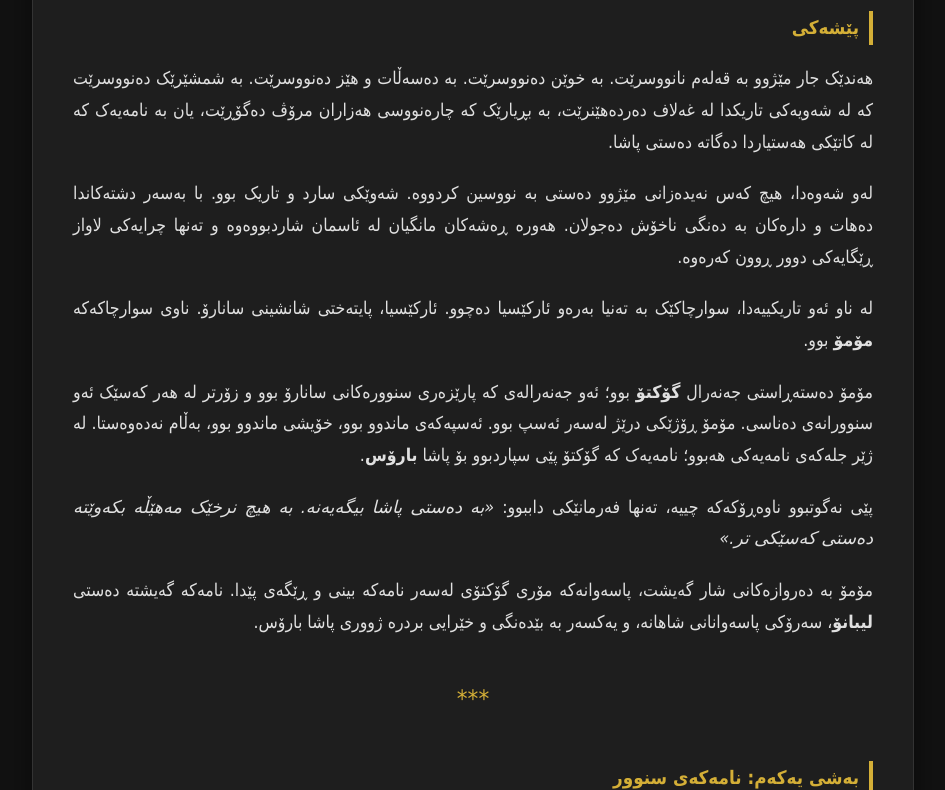
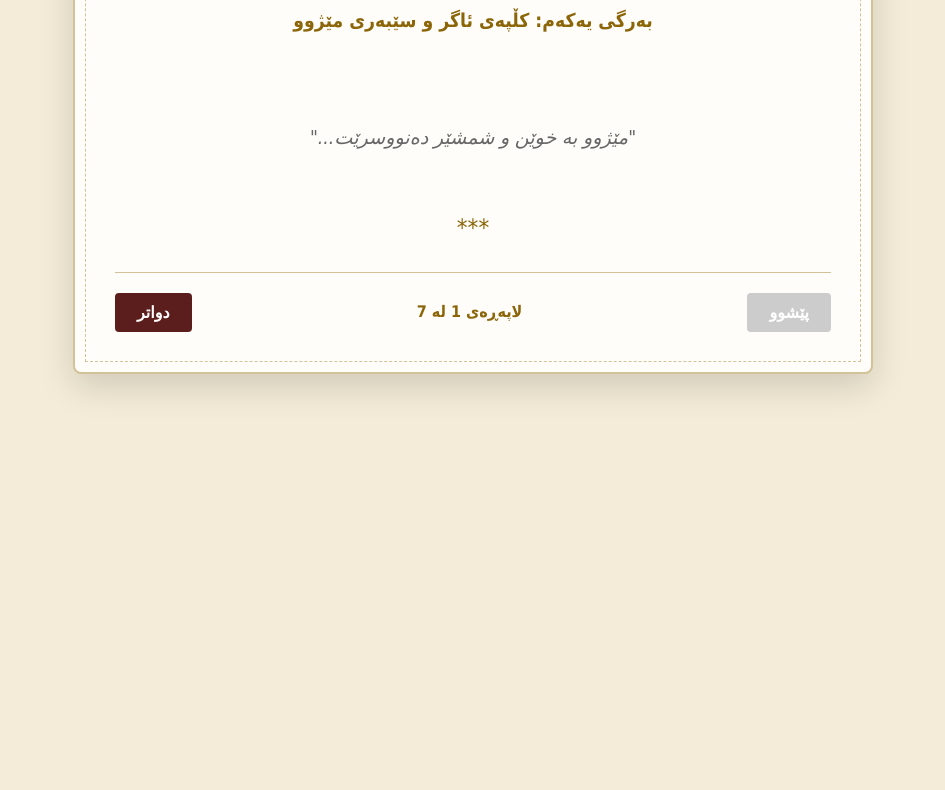
Before and after one commit to WashanMedia/book, a plain HTML site: page index.html in a window 1280 px wide. Shown: the part 330-1120 px from the top of the page, without its empty margins (167-1112 px from the left). After the commit the page ends 840 px from the top, so only its background shows below. Drawn offline with Linux system fonts and the light colour scheme.

Commit message:
Update index.html

```diff
--- a/index.html
+++ b/index.html
@@ -5,127 +5,233 @@
     <meta name="viewport" content="width=device-width, initial-scale=1.0">
     <title>داستانی سێ شانشینەکە - بەرگی یەکەم</title>
     <style>
+        :root {
+            --bg-color: #f4ecd8;
+            --container-bg: #fffdf9;
+            --text-color: #2c221e;
+            --gold-color: #8b6508;
+            --accent-color: #5c1d1d;
+            --border-color: #d3c298;
+        }
+
         body {
             font-family: 'Tahoma', Arial, sans-serif;
-            background-color: #121212;
-            color: #e0e0e0;
-            line-height: 1.8;
+            background-color: var(--bg-color);
+            color: var(--text-color);
+            line-height: 1.9;
             margin: 0;
             padding: 20px;
+            display: flex;
+            flex-direction: column;
+            justify-content: center;
+            align-items: center;
+            min-height: 100vh;
         }
+
         .book-container {
+            background-color: var(--container-bg);
             max-width: 800px;
-            margin: 40px auto;
-            background-color: #1e1e1e;
+            width: 100%;
+            min-height: 480px;
             padding: 40px;
-            border-radius: 12px;
-            box-shadow: 0 10px 30px rgba(0,0,0,0.5);
-            border: 1px solid #333;
+            border-radius: 8px;
+            box-shadow: 0 12px 35px rgba(0,0,0,0.15);
+            border: 2px solid var(--border-color);
+            position: relative;
+            box-sizing: border-box;
+            display: flex;
+            flex-direction: column;
+            justify-content: space-between;
         }
+
+        .book-container::before {
+            content: '';
+            position: absolute;
+            top: 10px;
+            left: 10px;
+            right: 10px;
+            bottom: 10px;
+            border: 1px dashed var(--border-color);
+            pointer-events: none;
+        }
+
         h1 {
             text-align: center;
-            color: #d4af37;
+            color: var(--accent-color);
             font-size: 2.2em;
             margin-bottom: 5px;
+            font-family: 'Times New Roman', serif;
         }
+
         h2 {
             text-align: center;
-            color: #b8860b;
-            font-size: 1.4em;
+            color: var(--gold-color);
+            font-size: 1.2em;
             margin-top: 0;
-            margin-bottom: 20px;
+            margin-bottom: 10px;
         }
-        .author {
-            text-align: center;
-            color: #888;
-            font-size: 1.1em;
-            margin-bottom: 40px;
-            border-bottom: 1px solid #333;
-            padding-bottom: 15px;
+
+        h3 {
+            color: var(--accent-color);
+            margin-top: 10px;
+            border-right: 4px solid var(--gold-color);
+            padding-right: 10px;
+            font-size: 1.2em;
         }
-        h3 {
-            color: #d4af37;
-            margin-top: 40px;
-            border-right: 4px solid #d4af37;
-            padding-right: 10px;
+
+        p {
+            margin-bottom: 15px;
+            text-align: justify;
+            font-size: 1.05em;
         }
-        p {
-            margin-bottom: 20px;
-            text-align: justify;
-            font-size: 1.1em;
+
+        blockquote {
+            background-color: #f3ece0;
+            border-right: 4px solid var(--accent-color);
+            margin: 15px 0;
+            padding: 12px 18px;
+            font-style: italic;
+            color: #44332b;
+            border-radius: 4px;
+            font-size: 0.95em;
         }
-        blockquote {
-            background-color: #252525;
-            border-right: 4px solid #b8860b;
-            margin: 20px 0;
-            padding: 15px 20px;
-            font-style: italic;
-            color: #ccc;
+
+        .page-content {
+            flex-grow: 1;
+        }
+
+        .page-navigation {
+            display: flex;
+            justify-content: space-between;
+            align-items: center;
+            border-top: 1px solid var(--border-color);
+            padding-top: 20px;
+            margin-top: 20px;
+        }
+
+        .nav-btn {
+            background-color: var(--accent-color);
+            color: white;
+            border: none;
+            padding: 10px 22px;
             border-radius: 4px;
+            cursor: pointer;
+            font-size: 1em;
+            font-weight: bold;
+            transition: background 0.3s;
         }
-        .divider {
-            text-align: center;
-            color: #d4af37;
-            margin: 40px 0;
-            font-size: 1.5em;
+
+        .nav-btn:hover {
+            background-color: #451313;
         }
-        .footer {
-            text-align: center;
-            margin-top: 50px;
-            color: #666;
-            font-size: 0.9em;
-            border-top: 1px solid #333;
-            padding-top: 20px;
+
+        .nav-btn:disabled {
+            background-color: #ccc;
+            cursor: not-allowed;
+        }
+
+        .page-indicator {
+            font-weight: bold;
+            color: var(--gold-color);
         }
     </style>
 </head>
 <body>
 
     <div class="book-container">
-        <h1>داستانی سێ شانشینەکە</h1>
-        <h2>بەرگی یەکەم: کڵپەی ئاگر و سێبەری مێژوو</h2>
-        <div class="author">نووسینی: ئەحمەد زوبێر</div>
+        <div class="page-content" id="pageContent">
+            <!-- ناوەرۆکی لاپەڕەکان لێرە بە جاڤاسکریپت دەگۆڕێن -->
+        </div>
 
-        <h3>پێشەکی</h3>
-        <p>هەندێک جار مێژوو بە قەلەم نانووسرێت. بە خوێن دەنووسرێت. بە دەسەڵات و هێز دەنووسرێت. بە شمشێرێک دەنووسرێت کە لە شەویەکی تاریکدا لە غەلاف دەردەهێنرێت، بە بڕیارێک کە چارەنووسی هەزاران مرۆڤ دەگۆڕێت، یان بە نامەیەک کە لە کاتێکی هەستیاردا دەگاتە دەستی پاشا.</p>
-        <p>لەو شەوەدا، هیچ کەس نەیدەزانی مێژوو دەستی بە نووسین کردووە. شەوێکی سارد و تاریک بوو. با بەسەر دشتەکاندا دەهات و دارەکان بە دەنگی ناخۆش دەجولان. هەورە ڕەشەکان مانگیان لە ئاسمان شاردبووەوە و تەنها چرایەکی لاواز ڕێگایەکی دوور ڕوون کەرەوە.</p>
-        <p>لە ناو ئەو تاریکییەدا، سوارچاکێک بە تەنیا بەرەو ئارکێسیا دەچوو. ئارکێسیا، پایتەختی شانشینی سانارۆ. ناوی سوارچاکەکە <strong>مۆمۆ</strong> بوو.</p>
-        <p>مۆمۆ دەستەڕاستی جەنەرال <strong>گۆکتۆ</strong> بوو؛ ئەو جەنەرالەی کە پارێزەری سنوورەکانی سانارۆ بوو و زۆرتر لە هەر کەسێک ئەو سنوورانەی دەناسی. مۆمۆ ڕۆژێکی درێژ لەسەر ئەسپ بوو. ئەسپەکەی ماندوو بوو، خۆیشی ماندوو بوو، بەڵام نەدەوەستا. لە ژێر جلەکەی نامەیەکی هەبوو؛ نامەیەک کە گۆکتۆ پێی سپاردبوو بۆ پاشا <strong>بارۆس</strong>.</p>
-        <p>پێی نەگوتبوو ناوەڕۆکەکە چییە، تەنها فەرمانێکی داببوو: <em>«بە دەستی پاشا بیگەیەنە. بە هیچ نرخێک مەهێڵە بکەوێتە دەستی کەسێکی تر.»</em></p>
-        <p>مۆمۆ بە دەروازەکانی شار گەیشت، پاسەوانەکە مۆری گۆکتۆی لەسەر نامەکە بینی و ڕێگەی پێدا. نامەکە گەیشتە دەستی <strong>لیبانۆ</strong>، سەرۆکی پاسەوانانی شاهانە، و یەکسەر بە بێدەنگی و خێرایی بردرە ژووری پاشا بارۆس.</p>
-
-        <div class="divider">***</div>
-
-        <h3>بەشی یەکەم: نامەکەی سنوور</h3>
-        <p>پاشا بارۆس مۆری نامەکەی شکاند و پێش ئەوەی تەواوی بخوێنێتەوە، فەرمانی کرد جەنەرال <strong>گواردن</strong> بانگ بکرێت.</p>
-        <p>گواردن، کە هاوکات سەرۆکی وەزیران و جەنەرالی سەرەکی بوو، نامەکەی وەرگرت و لەبەردەم ئەندامانی دیوان و حەوت جەنەرالەکە خوێندیەوە:</p>
-
-        <blockquote>
-            <strong>دەقی نامەکە بۆ پاشای گەورەی سانارۆ، پاشا بارۆس</strong><br><br>
-            گەورەم،<br>
-            کاتێک ئەم نامەیە دەگاتە دەستت، سێ ڕۆژە ناوچەکانی ڕاوین و زێرکان کەوتوونەتە ناو جەنگێکی قورس. سوپای دوژمن پێک هاتووە لە ٥٠٠ هەزار سەربازی هانگ. سەرکردەی سوپای دوژمن جەنەرال فۆگەیە، و لەگەڵیدا جەنەرال دۆندا ش هەیە. داوای ئازووقەی ٣٠ هەزار سەرباز دەکەم بۆ ناوچەکانی ڕاوین و زێرکان، لەگەڵ هێزی پشتیوانیی پێویست.<br><br>
-            <em>جەنەرال گۆکتۆ - پارێزەری سنوورەکان</em>
-        </blockquote>
-
-        <p>هۆڵەکە دای بە بێدەنگییەکەی قورس. گۆکتۆ، ئەو جەنەرالە یەک‌چاوەی کە تەنها ٥٠ ئەسپسواری نزیکی لەگەڵدا بوو و هیچ سوپایەکی تایبەتی نەبوو، بەڵام دەسەڵاتی هەبوو لە هەر قەڵایەک سەربازی پێویست ببات، ئێستا لەبەردەم شاڵاوی نیوە ملیۆن سەربازی هانگدا دەجەنگا.</p>
-        <p>پاشا بارۆس ویستی بە سوپای تایبەتی خۆی و لەگەڵ جەنەرال <strong>کۆنور</strong> بچێت، بەڵام گواردن ڕێگری کرد و وتی: <em>«تۆ هیچ جێنشینێکت نییە، خاوەنشکۆ. ئەگەر شتێکت بەسەر بێت، سانارۆ بێ پاشا دەمێنێتەوە.»</em></p>
-        <p>لە کۆتاییدا، بە بڕیاری گواردن و ڕەزامەندی پاشا، هێزێکی گەورەی پشتیوانی پێک هات بۆ ناردنە لای گۆکتۆ: جەنەرال ڤیسن بە ٢٠ هەزار سەرباز و ئازووقە، بانجی، و سێڤنا بە ٢ هەزار تیرهاوێژ. دوای سێ ڕۆژ، کاروانە مەزنەکە بەرەو سنوور کەوتە ڕێ.</p>
-
-        <div class="divider">***</div>
-
-        <h3>بەشی دووەم: قەڵای ڕاوین و دۆزەخی ئاگرین</h3>
-        <p>لە سنوور، جەنەرال گۆکتۆ پێنج ڕۆژ بوو چاوی نەخەوتبوو و بەبێ وەستان بەرگریی دەکرد. لەو کاتەدا، کاتێک سەیری منداڵێکی ناو قەڵای دەکرد کە یاریی بە کیسەیەکی بچووک و باروت دەکرد، بیرۆکەیەکی گەورە لە مێشکی گۆکتۆدا دروست بوو؛ داوای ١٠ بەرمیل مادەی ئاگرینی کرد و مەنجەنیق و قوماشی زەبەلاحی بۆ داپۆشینی حەوشەی قەڵا بەکارهێنا.</p>
-        <p>کاتێک ڤیسن گەیشت، بە یەکەوە پلانەکەیان جێبەجێ کرد. لە کاتی هێرشی فۆگە و دۆندادا، قوماشە ئاگرینەکە تەقێنرایەوە و <strong>ئاسمان و زەوی قەڵای ڕاوین بوونە دۆزەخێکی ڕاستەقینە!</strong> سوپای هانگ ٧٠ هەزار سەربازی لەدەست دا و پاشەکشەی کرد.</p>
-
-        <div class="divider">***</div>
-
-        <h3>بەشی سێیەم: نامەکەی پاشای کوان و جەنگی دەشتەکان</h3>
-        <p>پاشای پیر <strong>وانهی</strong> لە شانشینی کوان نامەیەکی نارد و ڕایگەیاند کە خاکی کوان بێلایەنە، و بۆ جەنگ دەبێت سەربازەکان ڕوو لە <strong>دەشتەکانی ناوەڕاست</strong> بکەن. لەوێدا، سوپای زەبەلاحی هانگ بە ٤٠٠ هەزار سەربازەوە ڕووبەڕووی سوپای سانارۆ بووەوە.</p>
-        <p>بە پلانە ژیرانەکانی ڤیسن و لێهاتوویی جەنەرال کۆنور و گۆکتۆ، سانارۆ سەرکەوتنێکی مەزنی تۆمار کرد و هوانکۆ و سوپاکەی شکاندن. بەڵام لە تاریکیی شەوەکاندا، لە دوورترین سنووری خۆرئاوای هانگ، دەنگۆی هاتنی هێزێکی نوێ و نادیار بڵاو بۆوە...</p>
-
-
+        <div class="page-navigation">
+            <button class="nav-btn" id="prevBtn" onclick="changePage(-1)">پێشوو</button>
+            <span class="page-indicator" id="pageIndicator">لاپەڕەی ١ لە ٧</span>
+            <button class="nav-btn" id="nextBtn" onclick="changePage(1)">دواتر</button>
         </div>
     </div>
 
+    <script>
+        const pages = [
+            // لاپەڕەی 1: بەرگ
+            `
+            <div style="text-align: center; padding-top: 60px;">
+                <h1>داستانی سێ شانشینەکە</h1>
+                <h2>بەرگی یەکەم: کڵپەی ئاگر و سێبەری مێژوو</h2>
+                <p style="text-align: center; color: #666; margin-top: 80px; font-style: italic; font-size: 1.2em;">"مێژوو بە خوێن و شمشێر دەنووسرێت..."</p>
+                <div style="text-align: center; color: var(--gold-color); margin-top: 50px; font-size: 1.5em;">***</div>
+            </div>
+            `,
+            // لاپەڕەی 2: پێشەکی
+            `
+            <h3>پێشەکی: نامە بەڕێکەوتووەکەی شەوە سەردەکان</h3>
+            <p>هەندێک جار مێژوو بە قەلەم نانووسرێت. بە خوێن دەنووسرێت. بە دەسەڵات و هێز دەنووسرێت. بە شمشێرێک دەنووسرێت کە لە شەویەکی تاریکدا لە غەلاف دەردەهێنرێت، بە بڕیارێک کە چارەنووسی هەزاران مرۆڤ دەگۆڕێت، یان بە نامەیەک کە لە کاتێکی هەستیاردا دەگاتە دەستی پاشا.</p>
+            <p>لەو شەوەدا، هیچ کەس نەیدەزانی مێژوو دەستی بە نووسین کردووە. شەوێکی سارد و تاریک بوو. با بەسەر دشتەکاندا دەهات و سوارچاکێک بە تەنیا بەرەو ئارکێسیا (پایتەختی شانشینی سانارۆ) دەچوو.</p>
+            <p>ناوی سوارچاکەکە <strong>مۆمۆ</strong> بوو؛ دەستەڕاستی جەنەرال <strong>گۆکتۆ</strong>ی پارێزەری سنوورەکان. لە ژێر جلەکەی نامەیەکی هەبوو بۆ پاشا <strong>بارۆس</strong>، و فەرمانی پێدرا بوو بە هیچ نرخێک مەهێڵێت بکەوێتە دەستی کەسێکی تر.</p>
+            `,
+            // لاپەڕەی 3: بەشی یەکەم (نامەکەی سنوور)
+            `
+            <h3>بەشی یەکەم: نامەکەی سنوور و کۆبوونەوەی دیوان</h3>
+            <p>پاشا بارۆس مۆری نامەکەی شکاند و داوای لە جەنەرال <strong>گواردن</strong> کرد نامەکە لەبەردەم دیوان و حەوت جەنەرالەکە بخوێنێتەوە:</p>
+            <blockquote>
+                <strong>دەقی نامەکە بۆ پاشای گەورەی سانارۆ، پاشا بارۆس</strong><br>
+                گەورەم، سێ ڕۆژە ناوچەکانی ڕاوین و زێرکان کەوتوونەتە ناو جەنگێکی قورس لەگەڵ ٥٠٠ هەزار سەربازی هانگ بە سەرکردایەتیی جەنەرال فۆگە و دۆندا. داوای ئازووقە و هێزی پشتیوانی دەکەم.<br>
+                <em>جەنەرال گۆکتۆ</em>
+            </blockquote>
+            <p>سەبارەت بەم مەترسییە، بە بڕیاری پاشا هێزێکی گەورە پێک هات بۆ پشتیوانی: جەنەرال <strong>ڤیسن</strong> (ڕێوی سانارۆ) بە ٢٠ هەزار سەرباز، بانجی، و سێڤنا بە ٢ هەزار تیرهاوێژ بەرەو سنوور بەڕێکەوتن.</p>
+            `,
+            // لاپەڕەی 4: بەشی دووەم (قەڵای ڕاوین)
+            `
+            <h3>بەشی دووەم: قەڵای ڕاوین و دۆزەخی ئاگرین</h3>
+            <p>لە سنوور، جەنەرال گۆکتۆ بە هاوکاریی ڤیسن پلانێکی زیرەکانەی دانا. بە بەکارهێنانی ١٠ بەرمیل مادەی ئاگرین، مەنجەنیق، و قوماشە زەبەلاحەکان، تەڵەیەکی گەورەیان دروست کرد.</p>
+            <p>کاتێک سوپای هانگ هێرشی کرد، قوماشە ئاگرینەکە تەقێنرایەوە و <strong>ئاسمان و زەوی قەڵای ڕاوین بوونە دۆزەخێکی ڕاستەقینە!</strong> سوپای هانگ ٧٠ هەزار سەربازی لەدەست دا، جەنەرال دۆندا بە گالیسکەکەی هەڵات، و ناوچەکە بۆ هەمیشە بوو بە دۆزەخ بۆ دوژمن.</p>
+            `,
+            // لاپەڕەی 5: بەشی سێیەم (نامەی کوان)
+            `
+            <h3>بەشی سێیەم: نامەکەی پاشای کوان</h3>
+            <p>پاشای پیر <strong>وانهی</strong> لە شانشینی کوان نامەیەکی نارد و ڕایگەیاند کە خاکی کوان بێلایەنە و نابێتە گۆڕستانی جەنگ، بەڵام لە ڕۆژهەڵات <strong>دەشتەکانی ناوەڕاست</strong> هەن و دەتوانن لەوێ یەکتر ببینن.</p>
+            <p>لە پایتەختی هانگ، پاشا <strong>ساڤۆ</strong> لە تووڕەییدا فەرمانی دا بە جەنەرال <strong>هوانکۆ</strong> و فۆگە کە سوپا شکاوەکە ڕێکخەنەوە بۆ جەنگێکی یەکلاکەرەوە.</p>
+            `,
+            // لاپەڕەی 6: بەشی چوارەم و پێنجەم (سوپای کۆنور و دەشتەکان)
+            `
+            <h3>بەشی چوارەم و پێنجەم: جەنگی دەشتەکانی ناوەڕاست</h3>
+            <p>جەنەرال <strong>کۆنور</strong> بە ١٥ هەزار سوارچاکی شاهانەی جلوبەرگ ئالتونییەوە، لەگەڵ گواردن، ڤیسن و گۆکتۆ، بە کۆی ١٥٠ هەزار سەرباز گەیشتنە دەشتەکانی ناوەڕاست.</p>
+            <p>لە بەرانبەریاندا، سوپای هانگ بە ٤٠٠ هەزار سەرباز دەشتەکەی داپۆشیبوو. جەنگێکی مەزن و سامناک دەستی پێکرد کە تێیدا خەندەق و تەڵە زیرەکانەکانی ڤیسن پێشڕەویی دوژمنی پەکخست.</p>
+            `,
+            // لاپەڕەی 7: بەشی شەشەم و حەوتەم (کۆتایی بەرگ)
+            `
+            <h3>بەشی شەشەم و حەوتەم: سەرکەوتنی مێژوویی سانارۆ</h3>
+            <p>لە کۆتایی جەنگەکەدا، سوپای هانگ تێکشکا و نیوەی سەربازەکانی لەدەست دا. گۆکتۆ شمشێرەکەی خستە سەر شانی هوانکۆ و پێی وت: <em>«خاکی سانارۆ بۆ فرۆشتن نییە!»</em></p>
+            <p>گەڕانەوە بۆ پایتەخت پڕ بوو لە شادی، بەڵام لە تاریکیی شەوەکاندا، لە دوورترین سنووری خۆرئاوای هانگ، دەنگۆی هاتنی هێزێکی نوێ و نادیار بڵاو بۆوە...</p>
+            <div style="text-align: center; margin-top: 40px; font-size: 1.1em; font-weight: bold; color: var(--accent-color);">
+                کۆتایی بەرگی یەکەم
+            </div>
+            `
+        ];
+
+        let currentPage = 0;
+
+        function renderPage() {
+            const contentDiv = document.getElementById('pageContent');
+            const prevBtn = document.getElementById('prevBtn');
+            const nextBtn = document.getElementById('nextBtn');
+            const pageIndicator = document.getElementById('pageIndicator');
+
+            contentDiv.innerHTML = pages[currentPage];
+            pageIndicator.innerText = `لاپەڕەی ${currentPage + 1} لە ${pages.length}`;
+
+            prevBtn.disabled = currentPage === 0;
+            nextBtn.disabled = currentPage === pages.length - 1;
+        }
+
+        function changePage(direction) {
+            currentPage += direction;
+            if (currentPage < 0) currentPage = 0;
+            if (currentPage >= pages.length) currentPage = pages.length - 1;
+            renderPage();
+            window.scrollTo({ top: 0, behavior: 'smooth' });
+        }
+
+        renderPage();
+    </script>
 </body>
 </html>
```
